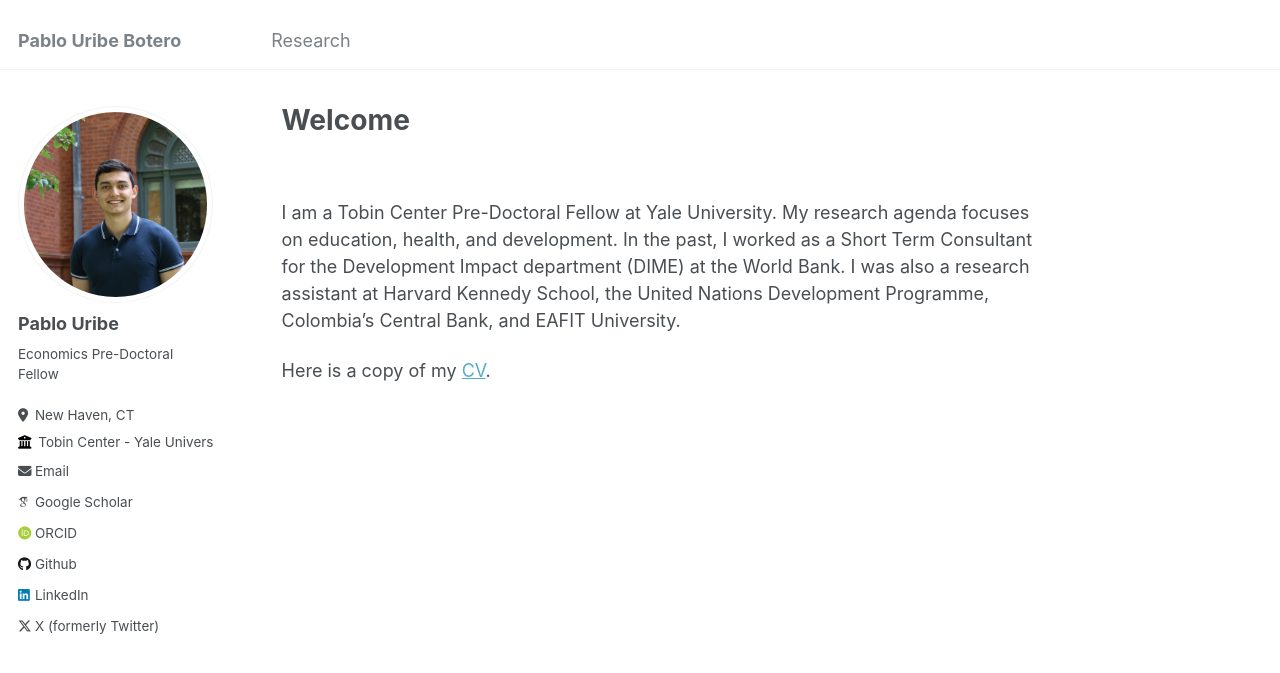
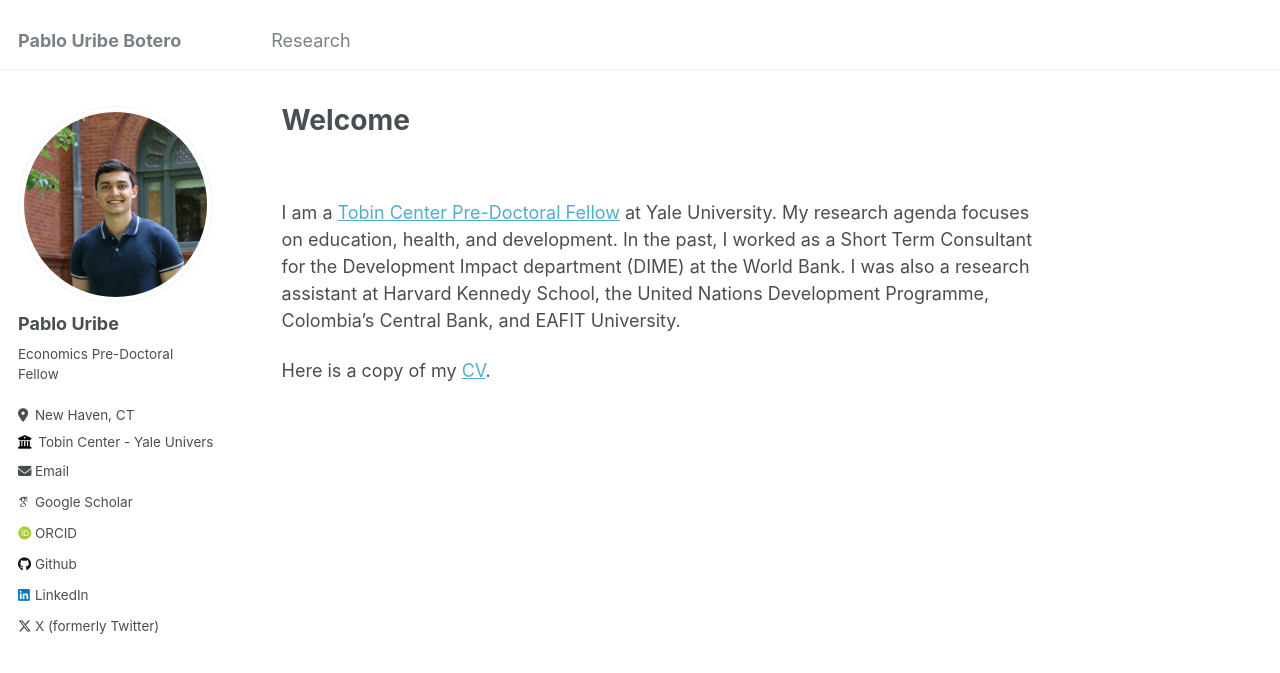
Before and after one commit to PabloUribeB/PabloUribeB.github.io, a Jekyll site: the page built from _pages/about.md, in a window 1280 px wide. Shown: the top 673 px of the page. Built offline with Jekyll 4.4.1, drawn with Linux system fonts in a browser that asks for light colours; some web fonts are replaced; part of the change alters nothing that is shown.

```diff
--- a/_pages/about.md
+++ b/_pages/about.md
@@ -9,6 +9,6 @@ redirect_from:
 
 &nbsp;
 
-I am a Tobin Center Pre-Doctoral Fellow at Yale University. My research agenda focuses on education, health, and development. In the past, I worked as a Short Term Consultant for the Development Impact department (DIME) at the World Bank. I was also a research assistant at Harvard Kennedy School, the United Nations Development Programme, Colombia's Central Bank, and EAFIT University.
+I am a [Tobin Center Pre-Doctoral Fellow](https://tobin.yale.edu/people/pablo-uribe) at Yale University. My research agenda focuses on education, health, and development. In the past, I worked as a Short Term Consultant for the Development Impact department (DIME) at the World Bank. I was also a research assistant at Harvard Kennedy School, the United Nations Development Programme, Colombia's Central Bank, and EAFIT University.
 
 Here is a copy of my [CV](/files/CV_PabloUribe.pdf).
```
